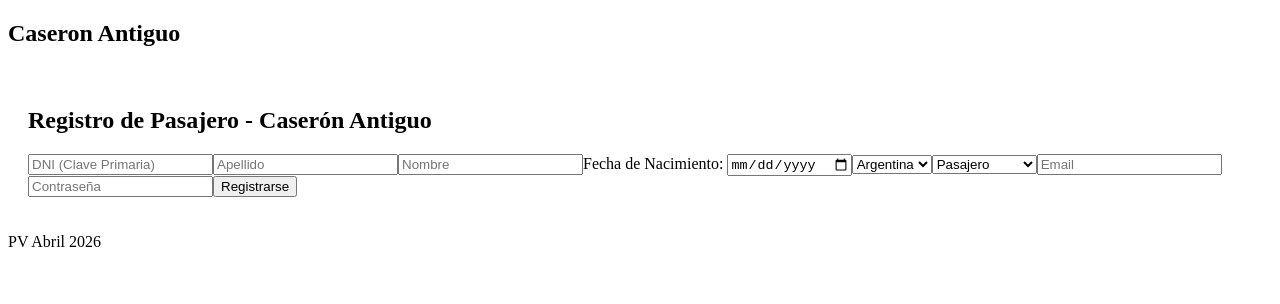
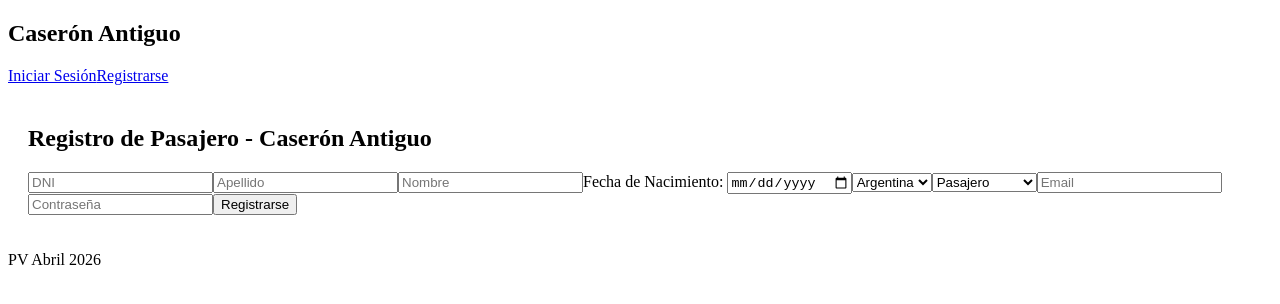
Before and after one commit to LauchaS2/PVAbril2026_CariLautaro, a React (Vite) app: page /register in a window 1280 px wide. Shown: the top 304 px of the page. Built offline with nearby package versions, Linux system fonts and the light colour scheme.

Commit message:
Implemento navbar, y condicionales

```diff
--- a/src/App.jsx
+++ b/src/App.jsx
@@ -1,14 +1,14 @@
+import { Navbar } from './components/Navbar';
 import { AppRouter } from './router/AppRouter';
 
 function App() {
   return (
     <>
-      {/*aca puedo poner una navbar para todas las pages*/}
-      <nav>
-        <h1>Caseron Antiguo</h1>
-      </nav>
+      <Navbar />
 
-      <AppRouter />
+      <main>
+        <AppRouter />
+      </main>
 
       <footer>
         <p>PV Abril 2026</p>
--- /dev/null
+++ b/src/components/Navbar.jsx
@@ -0,0 +1,39 @@
+import { useContext } from 'react';
+import { Link } from 'react-router-dom';
+import { AuthContext } from '../context/AuthContext';
+
+export const Navbar = () => {
+  const { usuario, cerrarSesion } = useContext(AuthContext);
+
+  // Esta función se encarga de la decisión lógica
+  const mostrarOpcionesDeUsuario = () => {
+    if (usuario) {
+      // si hay alguien logeado, muestra esto
+      return (
+        <>
+
+
+          <button onClick={cerrarSesion}>Cerrar Sesión</button>
+        </>
+      );
+    } else {
+      // si no, muestra esto
+      return (
+        <>
+          <Link to="/login">Iniciar Sesión</Link>
+
+          <Link to="/register">Registrarse</Link>
+        </>
+      );
+    }
+  };
+
+  return (
+    <nav>
+      <h1>Caserón Antiguo</h1>
+      <div>
+        {mostrarOpcionesDeUsuario()}
+      </div>
+    </nav>
+  );
+};
--- a/src/pages/Registro.jsx
+++ b/src/pages/Registro.jsx
@@ -28,8 +28,6 @@ function Registro() {
 
     if (exito) {
       alert("Usuario registrado");
-    } else {
-      alert("Error, ya existe");
     }
   };
 
@@ -38,7 +36,7 @@ function Registro() {
       <h2>Registro de Pasajero - Caserón Antiguo</h2>
       <form onSubmit={manejarSubmit}>
 
-        <input type="text" name="dni" placeholder="DNI (Clave Primaria)" onChange={manejarCambio} required />
+        <input type="text" name="dni" placeholder="DNI" onChange={manejarCambio} required />
         <input type="text" name="apellido" placeholder="Apellido" onChange={manejarCambio} required />
         <input type="text" name="nombre" placeholder="Nombre" onChange={manejarCambio} required />
 
```
